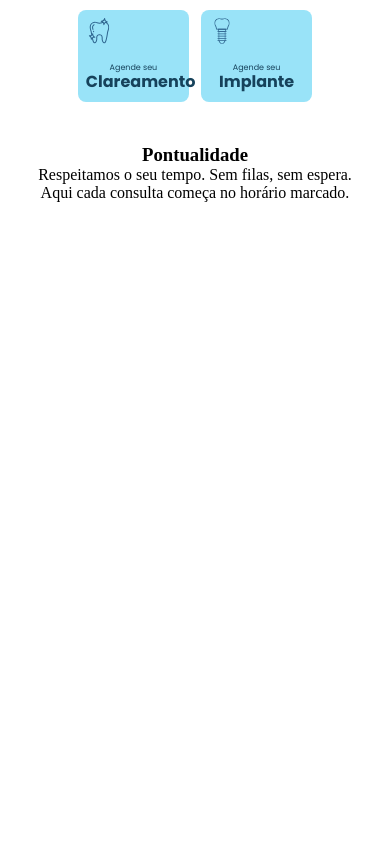
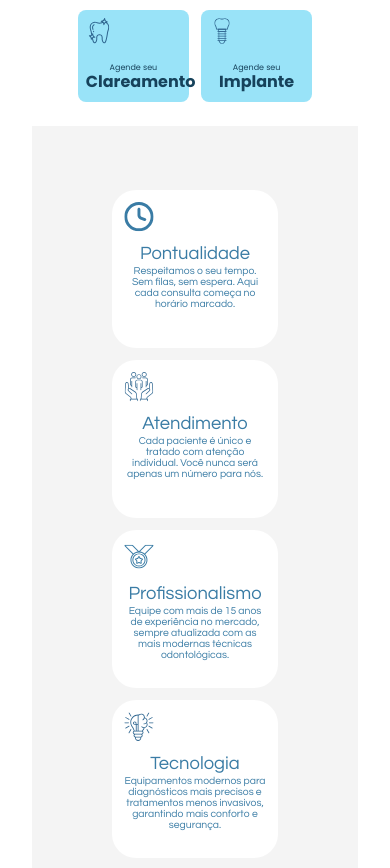
Before and after one commit to DevLucasHenrique/Dentalux, a React (Vite) app in the folder dentalux-app/: page / in a window 390 px wide. Shown: the part 840-1708 px from the top of the page. Before the commit the page ends 1074 px from the top, so only its background shows below. Built offline with nearby package versions, Linux system fonts and the light colour scheme.

Commit message:
Generating the HTML of qualities section with TypeScript, style and finish for mobile

```diff
--- a/dentalux-app/src/components/home/HomePage.css
+++ b/dentalux-app/src/components/home/HomePage.css
@@ -139,3 +139,67 @@ section#services .service .icon {
   width: 26px;
   margin-bottom: 12px;
 }
+
+/*
+<section id="qualities">
+  {QUALITIES.map((quality) => {
+    return (
+      <div className="quality">
+        <img src={quality.icon} alt="Icon" />
+        <div className="text">
+          <h3 className="quality-name">{quality.name}</h3>
+          <p className="description">
+            {quality.description}
+          </p>
+        </div>
+      </div>
+    );
+  })}
+</section>
+*/
+
+section#qualities {
+  display: flex;
+  flex-flow: row wrap;
+  align-items: center;
+  justify-content: center;
+  background-color: #f4f4f4;
+  padding: 64px 12px;
+  gap: 12px;
+}
+
+section#qualities div.quality {
+  display: flex;
+  flex-flow: column nowrap;
+  font-family: var(--logoFont);
+  width: 40%;
+  background-color: white;
+  padding: 12px;
+  border-radius: 24px;
+  height: 158px;
+  min-width: 166px;
+  gap: 6px;
+}
+
+section#qualities div.quality .icon {
+  width: 30px;
+}
+
+div.quality .text {
+  display: flex;
+  flex-flow: column;
+  gap: 2px;
+  margin-block: 6px;
+}
+
+div.quality .text .quality-name {
+  font-size: 1.15em;
+  font-weight: 300;
+  color: var(--azure);
+}
+
+div.quality .text .description {
+  font-size: 0.65em;
+  font-weight: 300;
+  color: var(--azure);
+}
--- a/dentalux-app/src/components/home/HomePage.tsx
+++ b/dentalux-app/src/components/home/HomePage.tsx
@@ -1,5 +1,6 @@
 import "./HomePage.css";
 
+// * SERVICES ICONS *//
 import toothIcon from "../../assets/icons/tooth.svg";
 import cleanToothIcon from "../../assets/icons/clean-tooth.svg";
 import labIcon from "../../assets/icons/lab.svg";
@@ -7,11 +8,23 @@ import knifeIcon from "../../assets/icons/knife.svg";
 import implantIcon from "../../assets/icons/implant.svg";
 import stethoscopeIcon from "../../assets/icons/stethoscope.svg";
 
+//* QUALITIES ICONS *//
+import clockIcon from "../../assets/icons/clock.svg";
+import peopleIcon from "../../assets/icons/people.svg";
+import medalIcon from "../../assets/icons/medal.svg";
+import lightIcon from "../../assets/icons/light.svg";
+
 interface Service {
   color: string;
   icon: string;
   label: string;
   name: string;
+}
+
+interface Quality {
+  icon: string;
+  name: string;
+  description: string;
 }
 
 const SERVICES: Service[] = [
@@ -53,6 +66,33 @@ const SERVICES: Service[] = [
   },
 ];
 
+const QUALITIES: Quality[] = [
+  {
+    icon: clockIcon,
+    name: "Pontualidade",
+    description:
+      "Respeitamos o seu tempo. Sem filas, sem espera. Aqui cada consulta começa no horário marcado.",
+  },
+  {
+    icon: peopleIcon,
+    name: "Atendimento",
+    description:
+      "Cada paciente é único e tratado com atenção individual. Você nunca será apenas um número para nós.",
+  },
+  {
+    icon: medalIcon,
+    name: "Profissionalismo",
+    description:
+      "Equipe com mais de 15 anos de experiência no mercado, sempre atualizada com as mais modernas técnicas odontológicas.",
+  },
+  {
+    icon: lightIcon,
+    name: "Tecnologia",
+    description:
+      "Equipamentos modernos para diagnósticos mais precisos e tratamentos menos invasivos, garantindo mais conforto e segurança.",
+  },
+];
+
 export default function HomePage() {
   return (
     <>
@@ -89,16 +129,19 @@ export default function HomePage() {
       </section>
 
       <section id="qualities">
+        {QUALITIES.map((quality) => {
+          return (
             <div className="quality">
-          <img src="" alt="" />
+              <img src={quality.icon} className="icon" alt="Icon" />
               <div className="text">
-            <h3 className="quality-name">Pontualidade</h3>
+                <h3 className="quality-name">{quality.name}</h3>
                 <p className="description">
-              Respeitamos o seu tempo. Sem filas, sem espera. Aqui cada consulta
-              começa no horário marcado.
+                  {quality.description}
                 </p>
               </div>
             </div>
+          );
+        })}
       </section>
     </>
   );
```
Lines whose indentation alone changed are shown as unchanged.
